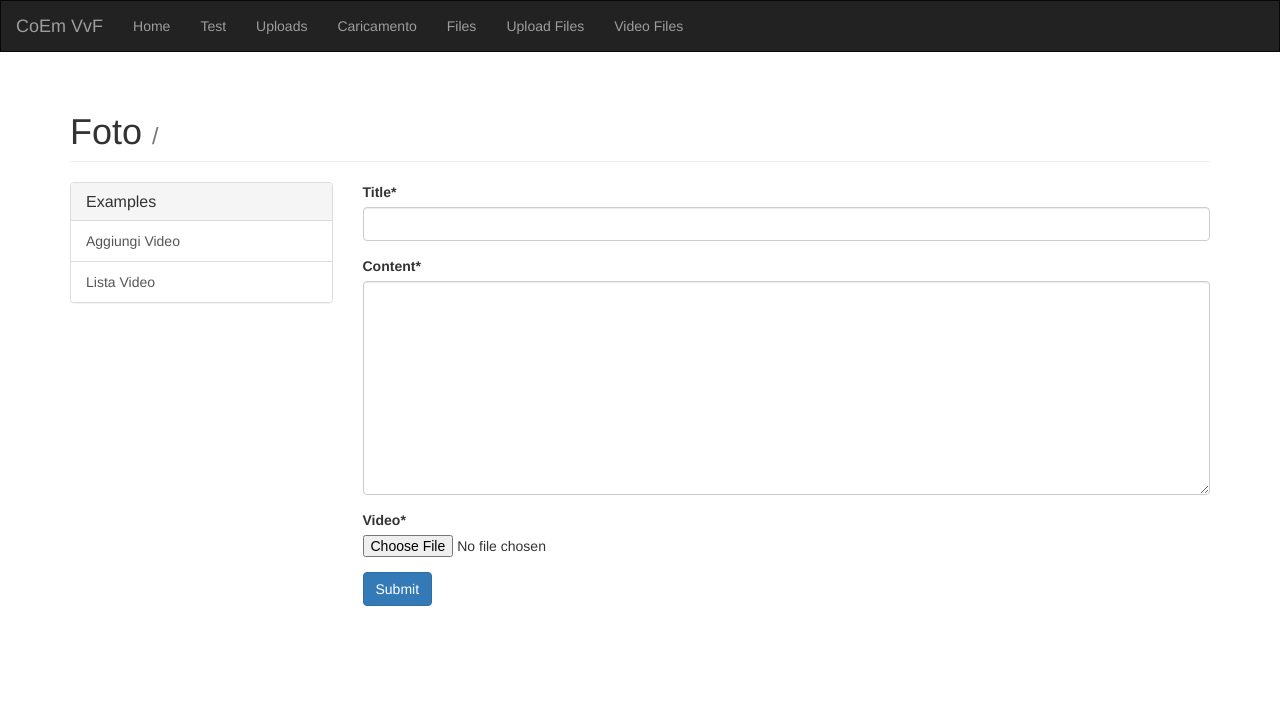
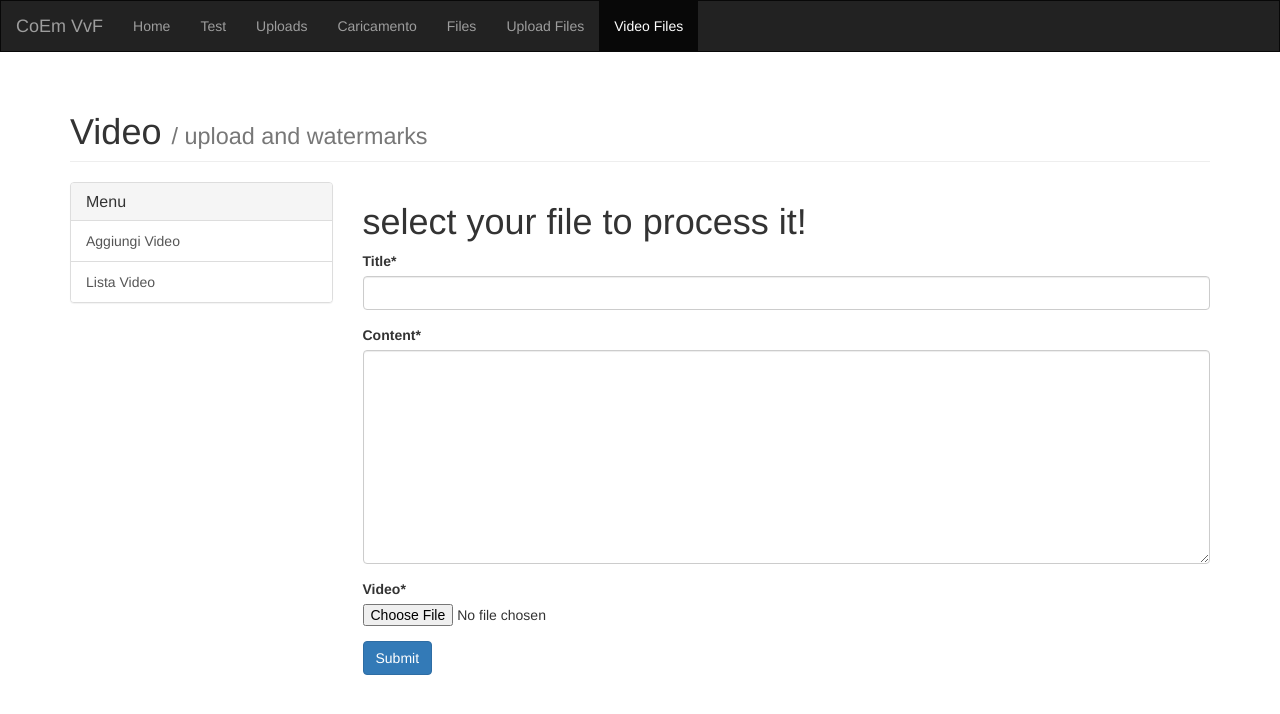
Before and after one commit to valmik1995/vvf_online, a Django app: page /video/create/ in a window 1280 px wide. Shown: the top 714 px of the page. Run offline with Django 3.2, Linux system fonts and the light colour scheme; some libraries are stand-ins or nearby versions.

Commit message:
Task Process Wait Video Single Files

```diff
--- a/video/templates/video/base.html
+++ b/video/templates/video/base.html
@@ -2,14 +2,14 @@
 
 {% block content %}
   <h1 class="page-header">
-    Foto
-    <small>/ {% block title %}{% endblock %}</small>
+    Video
+    <small>/ {% block title %}upload and watermarks{% endblock %}</small>
   </h1>
   <div class="row">
     <div class="col-md-3">
       <div class="panel panel-default">
         <div class="panel-heading">
-          <h3 class="panel-title">Examples</h3>
+          <h3 class="panel-title">Menu</h3>
         </div>
         <div class="list-group">
           <a href="{% url 'video:video-create' %}" class="list-group-item{% if request.path == '/watermarks/basic-upload/' %} active{% endif %}">
--- /dev/null
+++ b/video/templates/video/progress.html
@@ -0,0 +1,56 @@
+{% extends 'video/base.html' %}
+{% block video_active %}active{% endblock %}
+{% load crispy_forms_tags %}
+{% block video_content %}
+<h1>select your file to process it!</h1>
+<progress id="progress-bar" value="0" max="100" style="display:none; margin-bottom: 1em;"></progress>
+
+<form id="process-raw-data" action="." method="post" enctype="multipart/form-data">
+    {% csrf_token %}
+    {{  form|crispy  }}
+    <input type="submit" class="btn btn-primary" value="Submit" />
+</form>
+
+{% if task_id %}
+<script type="text/javascript">
+    var taskid = "{{task_id}}";
+    var frm = $('#process-raw-data');
+    var pgrbar = $('#progress-bar');
+
+    get_task_info(taskid);
+
+    function get_task_info(tid) {
+        $.ajax({
+            type: 'get',
+            url: '{% url 'video:video_get_task_info' %}',
+            data: {'task_id': tid},
+            success: function (data) {
+                frm.html('');
+                if (data.state == 'PENDING') {
+                    frm.html('Please wait...');
+                }
+                else if (data.state == 'PROGRESS') {
+                    pgrbar.css('display', 'inline');
+                    pgrbar.val(data.result.percent);
+                    frm.html('lines processed ' + data.result.current + ' out of ' + data.result.total);
+                }
+                else if(data.state == 'SUCCESS'){
+                    pgrbar.css('display', 'none');
+                    frm.html('Successfully Completed!');
+
+                }
+                if (data.state != 'SUCCESS') {
+                    setTimeout(function () {
+                        get_task_info(tid)
+                    }, 500);
+                }
+            },
+            error: function (data) {
+                frm.html("error!");
+            }
+        });
+    }
+</script>
+{% endif %}
+
+{% endblock %}
--- a/video/templates/video/video_create.html
+++ b/video/templates/video/video_create.html
@@ -1,6 +1,6 @@
 {% extends 'video/base.html' %}
 {% load crispy_forms_tags %}
-{% block video_create_active %}active{% endblock %}
+{% block video_active %}active{% endblock %}
 {% block video_content %}
 
 
--- a/video/templates/video/video_delete.html
+++ b/video/templates/video/video_delete.html
@@ -1,5 +1,5 @@
 {% extends 'video/base.html' %}
-
+{% block video_active %}active{% endblock %}
 {% block video_content %}
 
 
--- a/video/templates/video/video_detail.html
+++ b/video/templates/video/video_detail.html
@@ -1,5 +1,5 @@
 {% extends 'video/base.html' %}
-
+{% block video_active %}active{% endblock %}
 {% block video_content %}
 <h1>{{ object.title }}</h1>
 <p>{{ object.content }}</p>
--- a/video/templates/video/video_list.html
+++ b/video/templates/video/video_list.html
@@ -1,5 +1,5 @@
 {% extends 'video/base.html' %}
-
+{% block video_active %}active{% endblock %}
 {% block video_content %}
 
 
--- a/video/urls.py
+++ b/video/urls.py
@@ -1,5 +1,7 @@
+from django.conf.urls import url
 from django.urls import path
-from .views import VideoCreateView, VideoDetailView, VideoListView, VideoUpdateView, video_delete_view
+from .views import VideoCreateView, VideoDetailView, VideoListView, VideoUpdateView, video_delete_view, GetTaskInfo
+from . import views
 
 app_name = 'video'
 urlpatterns = [
@@ -8,4 +10,6 @@ urlpatterns = [
     path('<int:id>/', VideoDetailView.as_view(), name='video-detail'),
     path('<int:id>/update/', VideoUpdateView.as_view(), name='video-update'),
     path('<int:id>/delete/', video_delete_view, name='video-delete'),
+    path('get-task-info/', GetTaskInfo, name='video_get_task_info'),
+    # url(r'^caricamento/get-task-info/$', views.GetTaskInfo, name="get_task_info"),
 ]
--- a/video/views.py
+++ b/video/views.py
@@ -1,3 +1,4 @@
+import json
 from django.views.generic import View, DetailView, ListView, UpdateView, DeleteView
 from django.urls import reverse_lazy, reverse
 from django.shortcuts import render, redirect, get_object_or_404
@@ -5,23 +6,29 @@ from .forms import VideoForm
 from .models import Video
 from .tasks import watermark
 
+from celery.result import AsyncResult
+from django.http import HttpResponseRedirect, JsonResponse, HttpResponse
+
 class VideoCreateView(View):
+
     form_class = VideoForm
     success_url = reverse_lazy('video:video-list')
-    template_name = 'video/video_create.html'
+    template_name = 'video/progress.html'
 
     def get(self, request, *args, **kwargs):
         form = self.form_class()
         return render(request, self.template_name, {'form': form})
 
     def post(self, request, *args, **kwargs):
+        cntx = {}
         form = self.form_class(request.POST, request.FILES)
         if form.is_valid():
             newpost = form.save(commit=False)
             newpost.save()
             form.save()
             video = watermark.delay(newpost.pk)
-            return redirect(self.success_url)
+            cntx['task_id'] = video.id
+            return render(request, 'video/progress.html', cntx)
         else:
             return render(request, self.template_name, {'form': form})
 
@@ -59,6 +66,18 @@ class VideoUpdateView(UpdateView):
 #     def get_success_url(self):
 #         return reverse('video:video-list')
 
+def GetTaskInfo(request):
+    task_id = request.GET.get('task_id', None)
+    if task_id is not None:
+        task = AsyncResult(task_id)
+        data = {
+            'state': task.state,
+            'result': task.result,
+        }
+        return HttpResponse(json.dumps(data), content_type='application/json')
+    else:
+        return HttpResponse('No job id given.')
+
 
 def video_delete_view(request, id):
     obj = get_object_or_404(Video, id=id)
```
Also changed, not shown: media/ajaximage/DSC02020.jpg (added), media/ajaximage/DSC02020_kfeyIn4.jpg (added), media/ajaximage/Fiamma centrale con scritta.png (added).
